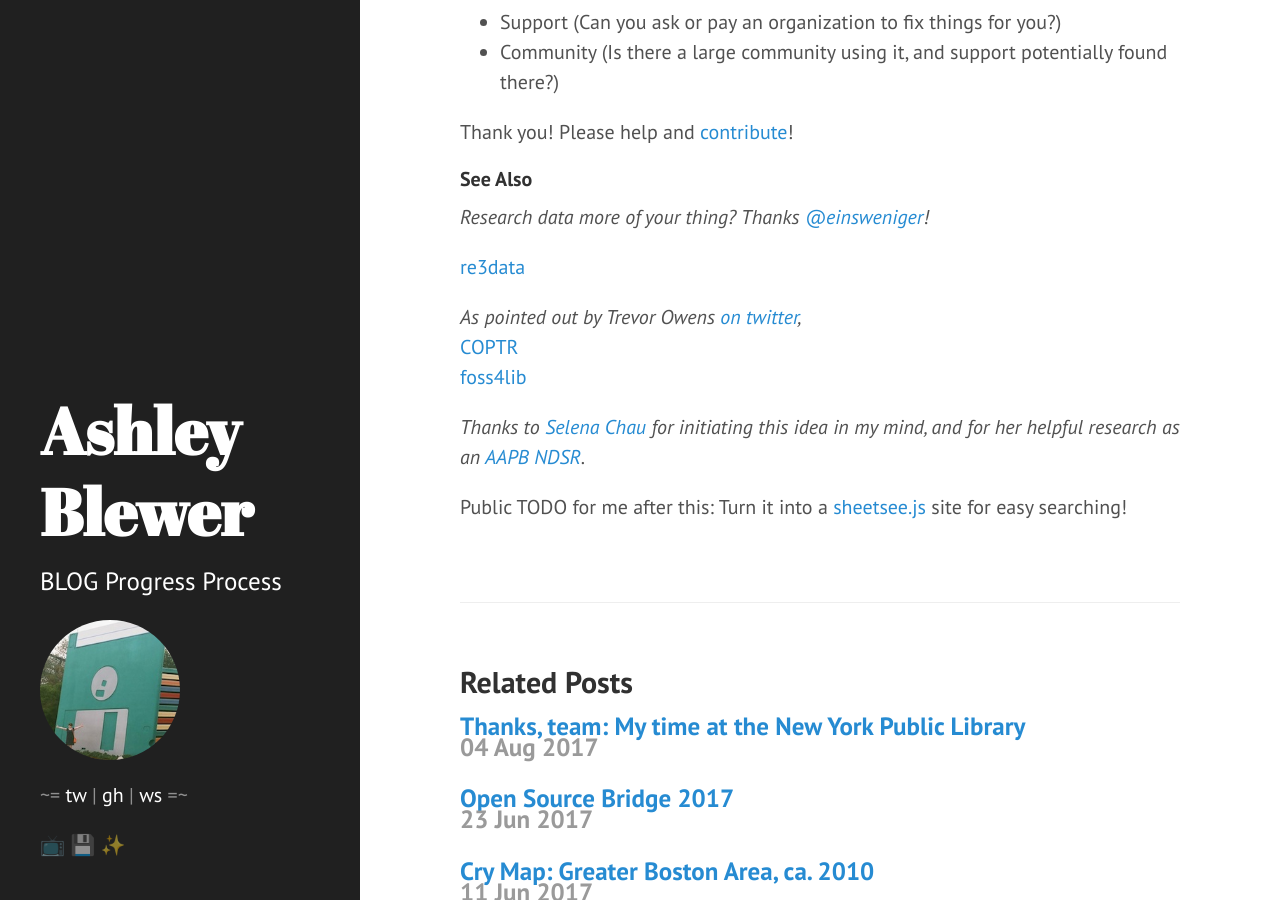
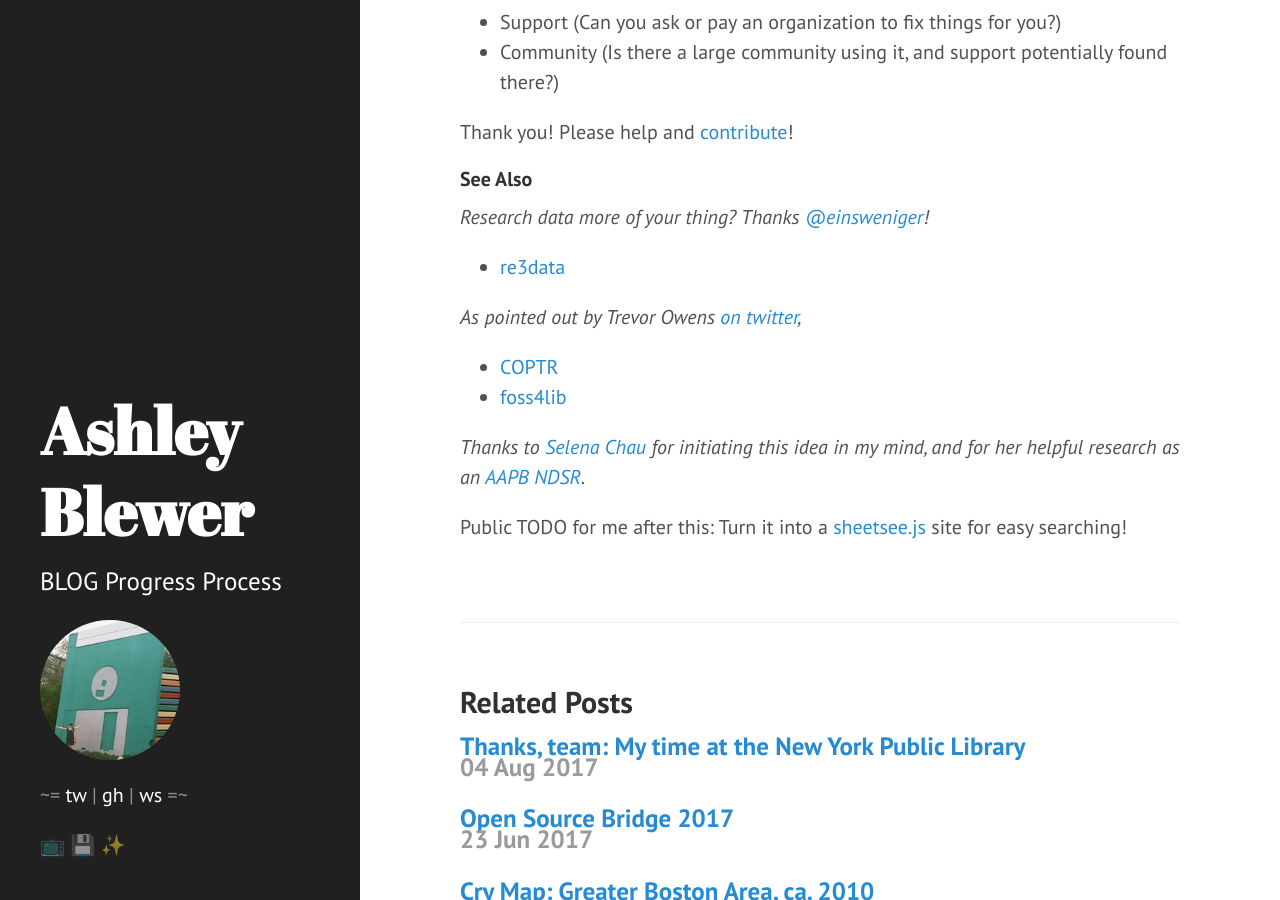
Before and after one commit to ablwr/ablwr.github.io, a Jekyll site: the page built from _posts/2017-08-09-collection-management-system-collection.md, in a window 1280 px wide and 900 px high, scrolled down 2223 px. Built offline with Jekyll 4.4.1, drawn with Linux system fonts in a browser that asks for light colours.

Commit message:
improves struture of links

```diff
--- a/_posts/2017-08-09-collection-management-system-collection.md
+++ b/_posts/2017-08-09-collection-management-system-collection.md
@@ -58,12 +58,11 @@ Thank you! Please help and [contribute](https://docs.google.com/spreadsheets/d/1
 #### See Also
 
 *Research data more of your thing? Thanks [@einsweniger](https://twitter.com/einsweniger/status/895930763488526336)!*
-
-[re3data](http://www.re3data.org/)
+* [re3data](http://www.re3data.org/)
 
 *As pointed out by Trevor Owens [on twitter](https://twitter.com/tjowens/status/895812521298231296),*
-[COPTR](http://www.digipres.org/tools/)
-[foss4lib](https://foss4lib.org/packages)
+* [COPTR](http://www.digipres.org/tools/)
+* [foss4lib](https://foss4lib.org/packages)
 
 *Thanks to [Selena Chau](https://twitter.com/selena_sjsu) for initiating this idea in my mind, and for her helpful research as an [AAPB NDSR](https://ndsr.americanarchive.org/).*
 
```
